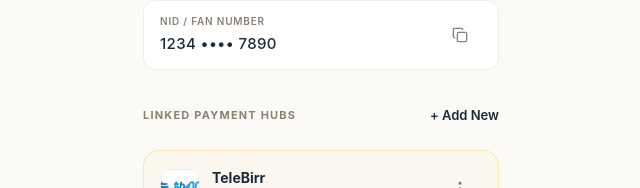
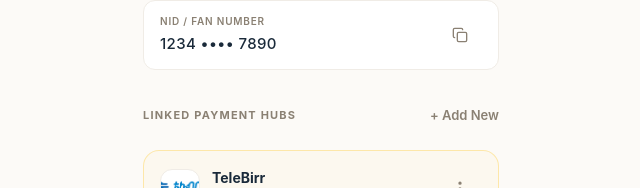
Before and after one commit to Natty-7r/taxipay-consumer, a Next.js app: page /profile in a window 1280 px wide. Shown: the part 443-631 px from the top of the page, without its empty margins (319-959 px from the left). Built offline with nearby package versions, Linux system fonts and the light colour scheme.

Commit message:
chore: update text color

```diff
--- a/src/app/profile/page.tsx
+++ b/src/app/profile/page.tsx
@@ -38,7 +38,7 @@ export default function ProfilePage() {
             <h2 className="text-[11px] font-bold tracking-[1.2px] text-foreground-muted uppercase">
               Linked Payment Hubs
             </h2>
-            <button className="text-[13px] font-semibold text-foreground hover:text-foreground/80 transition-colors">
+            <button className="text-[13px] font-semibold text-foreground-muted hover:text-foreground/80 transition-colors">
               + Add New
             </button>
           </div>
```
